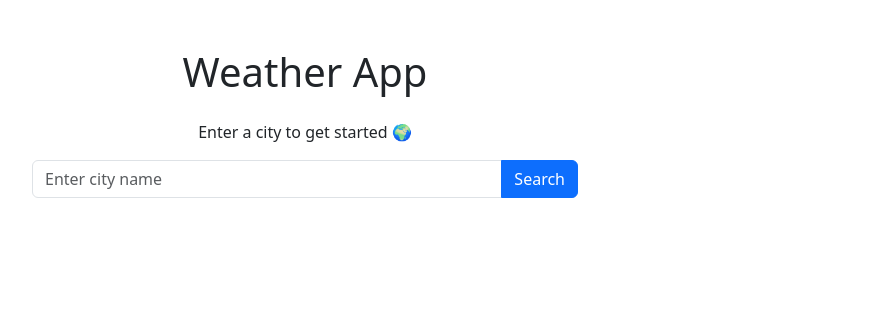
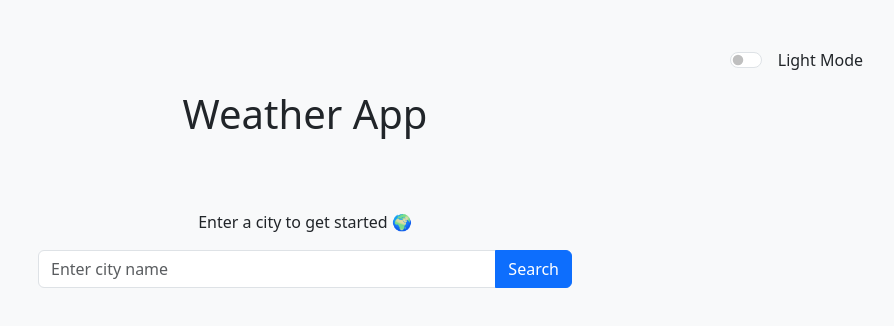
Before and after one commit to gkurkjian/Weather_App, a Next.js app: page / in a window 1280 px wide. Shown: the top 326 px of the page, without its empty margins (335-1229 px from the left). Built offline with nearby package versions, Linux system fonts and the light colour scheme.

Commit message:
sixth commit: add dark mode toggle functionality to the Weather App

```diff
--- a/pages/index.js
+++ b/pages/index.js
@@ -7,6 +7,7 @@ export default function Home() {
   const [weatherData, setWeatherData] = useState(null);
   const [loading, setLoading] = useState(false);
   const [error, setError] = useState(null);
+  const [darkMode, setDarkMode] = useState(false);
 
   const handleSearch = async (city) => {
     setLoading(true);
@@ -34,9 +35,28 @@ export default function Home() {
   };
 
   return (
-    <Container className="py-5">
-      <h1 className="mb-4 text-center">Weather App</h1>
+    <div className={darkMode ? 'bg-dark text-light min-vh-100' : 'bg-light text-dark min-vh-100'}>
+      <Container className="py-5">
+        {/* Dark Mode Toggle */}
+        <div className="d-flex justify-content-end mb-3">
+          <div className="form-check form-switch">
+            <input
+              className="form-check-input"
+              type="checkbox"
+              id="darkModeSwitch"
+              checked={darkMode}
+              onChange={() => setDarkMode(!darkMode)}
+            />
+            <label className="form-check-label ms-2" htmlFor="darkModeSwitch">
+              {darkMode ? 'Dark Mode' : 'Light Mode'}
+            </label>
+          </div>
+        </div>
 
+        <h1 className="mb-4 text-center">Weather App</h1>
+
+
+      <Container className="py-5">
       {/* Empty state prompt */}
       { !weatherData && !loading && !error && (
         <p variant="info" className="text-center">
@@ -67,5 +87,7 @@ export default function Home() {
       {/* This we are importing from WeatherCard.js */}
       <WeatherCard data={weatherData} />
     </Container>
+    </Container>
+    </div>
   );
 }
```
